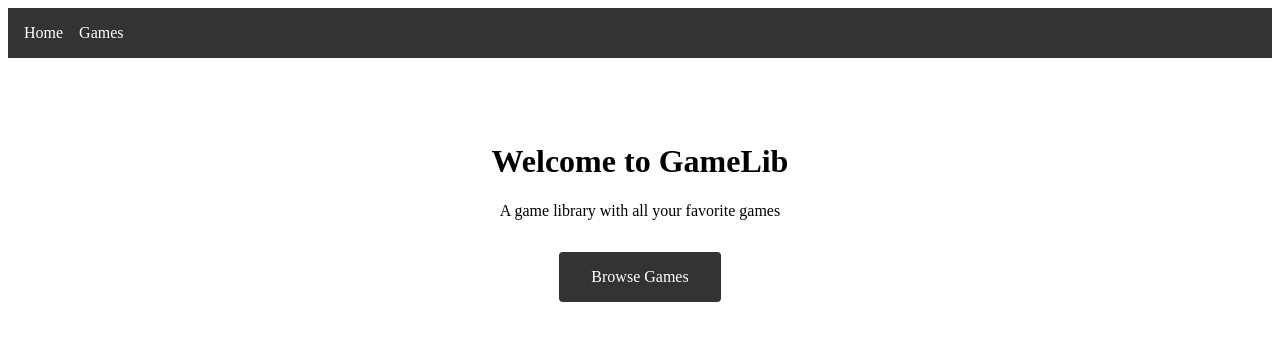
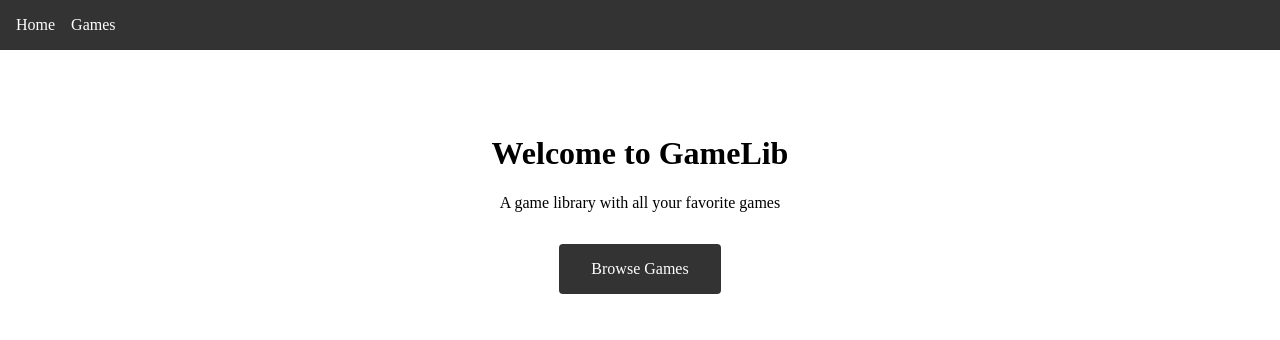
Before and after one commit to MagnusHSundby/GameLib, a Vue app in the folder frontend/: page / in a window 1280 px wide. Shown: the top 340 px of the page. Built offline with nearby package versions, Linux system fonts and the light colour scheme.

Commit message:
Style: Remove padding and margin from body

```diff
--- a/frontend/src/App.vue
+++ b/frontend/src/App.vue
@@ -15,6 +15,16 @@ import { RouterLink, RouterView } from 'vue-router';
     </main>
   </div>
 </template>
+
+<style>
+body {
+  margin: 0;
+  padding: 0;
+}
+#app {
+  min-height: 100vh;
+}
+</style>
 
 <style scoped>
 header {
```
